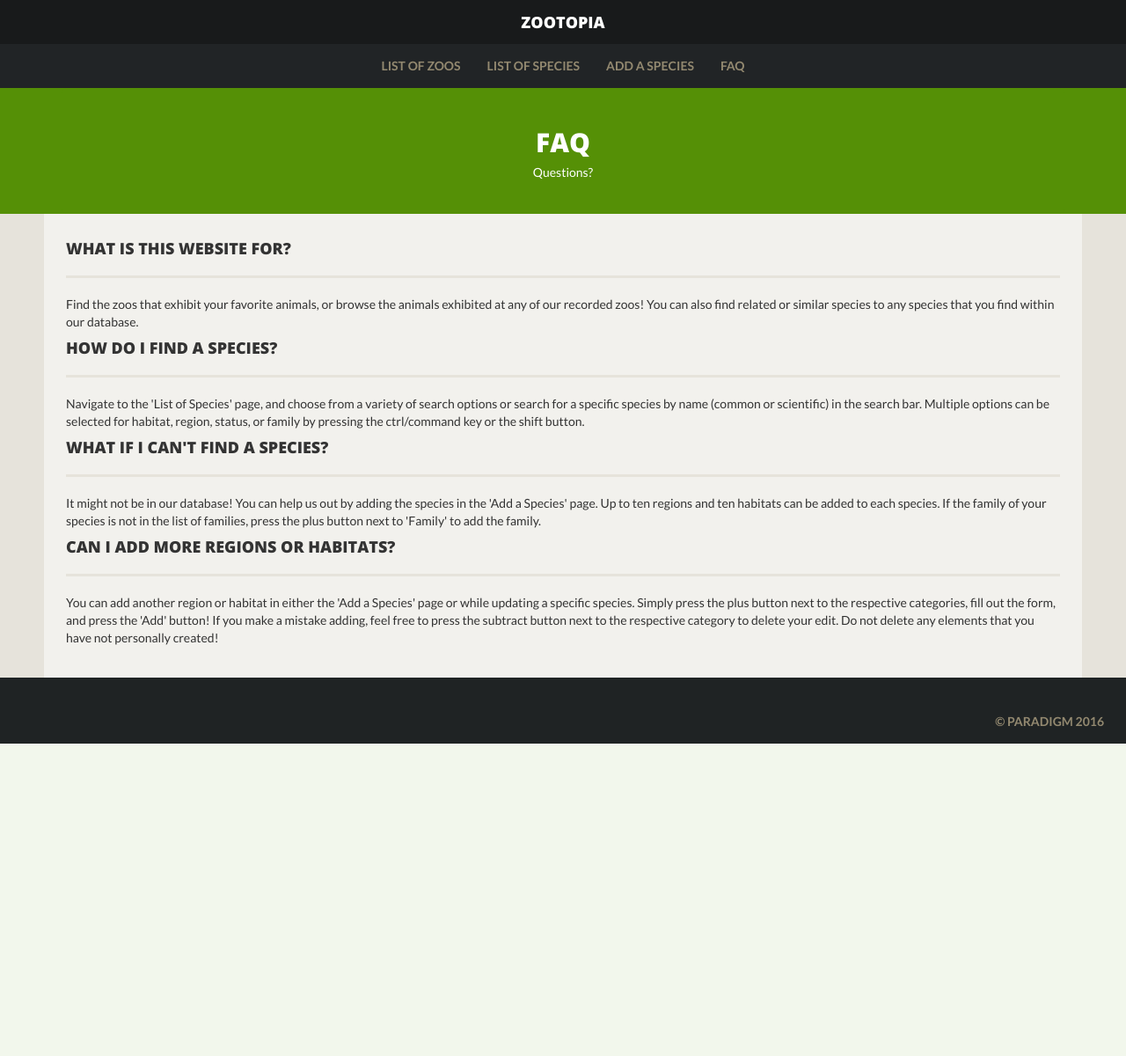
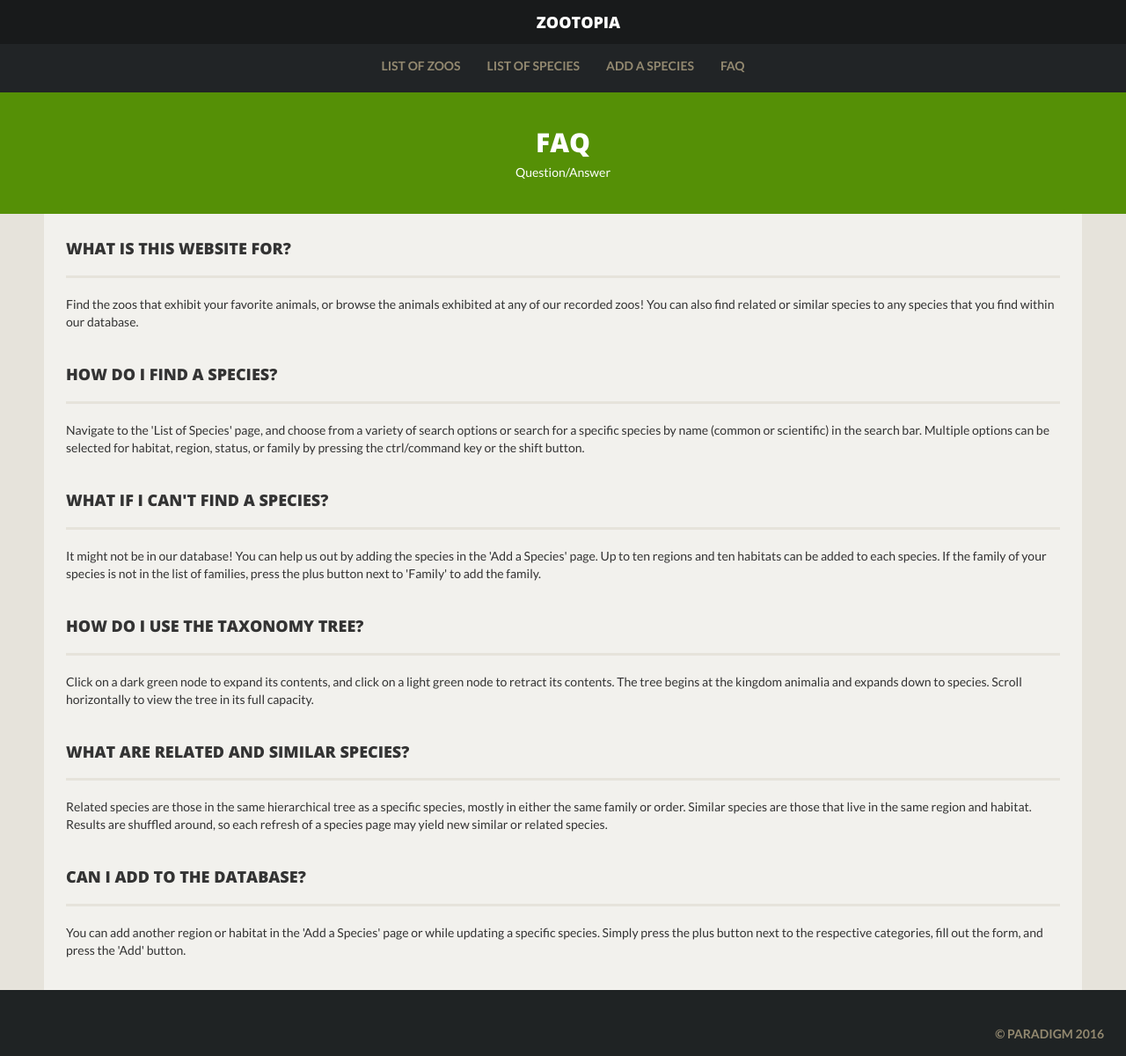
Before and after one commit to akeenan2/paradigm, a Django app: page /help/ in a window 1280 px wide. Shown: the whole page at 88% size. Before the commit the page ends 845 px from the top, so only its background shows below. Run offline with Django 3.2, Linux system fonts and the light colour scheme; some libraries are stand-ins or nearby versions.

Commit message:
fix tree and db

```diff
--- a/website/zoo/static/css/main.css
+++ b/website/zoo/static/css/main.css
@@ -10,11 +10,12 @@ html {
 }
 body {
     background-color: #e6e3db;
+    height: 100%;
 }
 /* navbar style */
 .navbar {
     text-transform: uppercase;
-    font-weight: 800;
+    font-weight: 700;
     margin-bottom: 0px;
     text-align: center;
     border-width: 0px;
@@ -23,7 +24,6 @@ body {
 .nav.navbar-nav {
     display: inline-block;
     float: none;
-    vertical-align: top;
 }
 .nav.navbar-nav li a,
 .nav.navbar-nav li a:link,
@@ -44,16 +44,22 @@ body {
     border-radius: 0px;
 }
 .navbar-brand {
+    margin-left: 35px;
     font-family: 'Open Sans', sans-serif;
     color: #fff;
 }
 .navbar-brand:hover {
     color: #e59400;
 }
+.navbar-header {
+    margin-top: 5px;
+    display: inline-block;
+    float: right;
+}
 /* header/footer style */
 header {
     text-align: center;
-    margin-top: 120px;
+    margin-top: 65px;
     background-color: #559006;
 }
 @media (min-width: 768px) {
@@ -115,6 +121,7 @@ section {
     padding-left: 25px;
     padding-bottom: 100px;
     background-color: #f2f1ed;
+    overflow: scroll;
 }
 @media (min-width: 768px) {
     section {
@@ -142,6 +149,9 @@ img.fit {
     margin-right: auto;
     width: 100%;
     max-width: 855px;
+}
+.center {
+    text-align: center;
 }
 .table-striped tbody tr:nth-child(odd) td, .table-striped tbody tr:nth-child(odd) th {
    background-color: #e6e3db;
--- a/website/zoo/static/js/main.js
+++ b/website/zoo/static/js/main.js
@@ -1,7 +1,3 @@
-$(document).ready(function() {
-    $('#pagination').DataTable();
-});
-
 function change_link(obj,baseurl) {
     var original = obj.innerHTML; // without underscores
     var fixed = original.replace(/ /g,'_'); // with underscores
@@ -25,6 +21,10 @@ function hide_overlay(obj) {
     document.getElementById(id).className = "overlay hide";
 }
 
+$(document).ready(function() {
+    $('#pagination').DataTable();
+});
+
 $('input.limit-habitats').on('change', function(e) {
 // limit to 10
     if($('.limit-habitats').filter(':checked').length >= 10) {
@@ -42,3 +42,11 @@ $('input.limit-regions').on('change', function(e) {
         $('.limit-regions').removeAttr("disabled");
     }
 });
+
+$(window).scroll(function() {
+  if ($(document).scrollTop() > 50) {
+    $('nav').addClass('shrink');
+  } else {
+    $('nav').removeClass('shrink');
+  }
+});
--- a/website/zoo/templates/layouts/base.html
+++ b/website/zoo/templates/layouts/base.html
@@ -28,13 +28,13 @@
         <nav class="navbar navbar-fixed-top">
         <div class="navbar-title">
             <a class="nav navbar-nav navbar-brand" href="/">Zootopia</a>
-        </div>
-        <div class="container">
             <div class="navbar-header">
                 <button type="button" class="navbar-toggle collapsed" data-toggle="collapse" data-target="#navbar-collapse" aria-expanded="false">
                     <i class="fa fa-bars"></i>
                 </button>
             </div>
+        </div>
+        <div class="container">
             <!-- links -->
             <div class="collapse navbar-collapse" id="navbar-collapse">
                 <ul class="nav navbar-nav">
@@ -58,7 +58,6 @@
         </header>
 
         {% block overlay %}{% endblock %}
-
         <section id="section">
         {% block content %}{% endblock %}
         </section>
--- a/website/zoo/templates/zoo/help.html
+++ b/website/zoo/templates/zoo/help.html
@@ -1,8 +1,8 @@
-<!-- index.html -->
+<!-- help.html -->
 {% extends "layouts/base.html" %}
 {% block page_title %}FAQ{% endblock %}
 {% block jumbotron_name %}FAQ{% endblock %}
-{% block jumbotron_description %}Questions?{% endblock %}
+{% block jumbotron_description %}Question/Answer{% endblock %}
 
 {% block navbar %}
 <div class="collapse navbar-collapse" id="navbar-collapse">
@@ -20,13 +20,24 @@
 <h4> What is this website for? </h4>
 <hr>
 <p> Find the zoos that exhibit your favorite animals, or browse the animals exhibited at any of our recorded zoos! You can also find related or similar species to any species that you find within our database. </p>
+<br>
 <h4> How do I find a species? </h4>
 <hr>
 <p> Navigate to the 'List of Species' page, and choose from a variety of search options or search for a specific species by name (common or scientific) in the search bar. Multiple options can be selected for habitat, region, status, or family by pressing the ctrl/command key or the shift button. </p>
+<br>
 <h4> What if I can't find a species? </h4>
 <hr>
 <p> It might not be in our database! You can help us out by adding the species in the 'Add a Species' page. Up to ten regions and ten habitats can be added to each species. If the family of your species is not in the list of families, press the plus button next to 'Family' to add the family. </p>
-<h4> Can I add more regions or habitats? </h4>
+<br>
+<h4> How do I use the taxonomy tree? </h4>
 <hr>
-<p> You can add another region or habitat in either the 'Add a Species' page or while updating a specific species. Simply press the plus button next to the respective categories, fill out the form, and press the 'Add' button! If you make a mistake adding, feel free to press the subtract button next to the respective category to delete your edit. Do not delete any elements that you have not personally created! <p>
+<p> Click on a dark green node to expand its contents, and click on a light green node to retract its contents. The tree begins at the kingdom animalia and expands down to species. Scroll horizontally to view the tree in its full capacity. </p>
+<br>
+<h4> What are related and similar species? </h4>
+<hr>
+<p> Related species are those in the same hierarchical tree as a specific species, mostly in either the same family or order. Similar species are those that live in the same region and habitat. Results are shuffled around, so each refresh of a species page may yield new similar or related species. </p>
+<br>
+<h4> Can I add to the database? </h4>
+<hr>
+<p> You can add another region or habitat in the 'Add a Species' page or while updating a specific species. Simply press the plus button next to the respective categories, fill out the form, and press the 'Add' button. <p>
 {% endblock %}
--- a/website/zoo/templates/zoo/update_zoo.html
+++ b/website/zoo/templates/zoo/update_zoo.html
@@ -1,9 +1,6 @@
 <!-- update_zoo.html -->
-
 {% extends "layouts/navbar.html" %}
-
 {% block page_title %}Update {{ zoo.zoo_name }}{% endblock %}
-
 {% block jumbotron_name %}Update {{ zoo.zoo_name }}{% endblock %}
 {% block jumbotron_description %}Update zoo information{% endblock %}
 
@@ -125,7 +122,7 @@
     </div>
     <div class="form-group row">
         <div class="col-sm-12">
-            <button type="submit" class="btn btn-default">Update</button>
+            <input class="btn btn-default" type="submit" name="update" value="Update"/>
         </div>
     </div>
 </form>
--- a/website/zoo/views.py
+++ b/website/zoo/views.py
@@ -7,6 +7,7 @@ from django.http import HttpResponseRedirect
 from math import ceil
 from .models import *
 from .functions import convert_time,revert_time
+from django.utils.safestring import mark_safe
 import json
 
 def index(request):
@@ -67,10 +68,11 @@ def index(request):
         for p in phylums:
             phylum_children.append({'name':p[0],'children':phylums_dict[p[0]]})
 
-    classification = {'name':'animalia','children':[{'name':'child'}]}
+    classification = {"name":"animalia","children":phylum_children}
     classification_json = json.dumps(classification)
+
     context = {
-        'classification_json':classification_json
+        'classification_json':(mark_safe(classification_json))
     }
 
     return render(request,'zoo/index.html',context)
@@ -147,13 +149,14 @@ def update_zoo(request,_zoo_name):
     zoo = Zoo.objects.get(zoo_name=zoo_name)
 # update the specific zoo
     if request.method == 'POST':
-    # convert time to database format
-        time_open = revert_time(request.POST.get("open_hour"),request.POST.get("open_minute"),request.POST.get("open_period"))
-        time_close = revert_time(request.POST.get("close_hour"),request.POST.get("close_minute"),request.POST.get("close_period"))
-        with connection.cursor() as cursor:
-            cursor.execute('UPDATE Zoo SET zoo_name=%s,city=%s,state=%s,address=%s,latitude=%s,longitude=%s,num_animals=%s,acres=%s,time_open=%s,time_close=%s,annual_visitors=%s,website=%s WHERE zoo_name=%s',[request.POST.get("zoo_name"),request.POST.get("city"),request.POST.get("state"),request.POST.get("address"),request.POST.get("latitude"),request.POST.get("longitude"),request.POST.get("num_animals"),request.POST.get("acres"),time_open,time_close,request.POST.get("annual_visitors"),request.POST.get("website"),zoo_name])
-    # redirect back to the zoo detail page
-        return HttpResponseRedirect('/zoo/'+_zoo_name+'/')
+        if request.POST.get('update'):
+        # convert time to database format
+            time_open = revert_time(request.POST.get("open_hour"),request.POST.get("open_minute"),request.POST.get("open_period"))
+            time_close = revert_time(request.POST.get("close_hour"),request.POST.get("close_minute"),request.POST.get("close_period"))
+            with connection.cursor() as cursor:
+                cursor.execute('UPDATE Zoo SET zoo_name=%s,city=%s,state=%s,address=%s,latitude=%s,longitude=%s,num_animals=%s,acres=%s,time_open=%s,time_close=%s,annual_visitors=%s,website=%s WHERE zoo_name=%s',[request.POST.get("zoo_name"),request.POST.get("city"),request.POST.get("state"),request.POST.get("address"),request.POST.get("latitude"),request.POST.get("longitude"),request.POST.get("num_animals"),request.POST.get("acres"),time_open,time_close,request.POST.get("annual_visitors"),request.POST.get("website"),zoo_name])
+        # redirect back to the zoo detail page
+            return HttpResponseRedirect('/zoo/'+_zoo_name+'/')
     states = State.objects.values_list('abbrv',flat=True)
     time_open = convert_time(zoo.time_open)
     time_close = convert_time(zoo.time_close)
@@ -315,8 +318,11 @@ def species(request,_species):
     for habitat in habitats[:-1]:
         conditions = conditions + 'Species.habitat LIKE "%' + habitat + '%" OR '
     conditions = conditions + 'Species.habitat LIKE "%' + habitats[-1] + '%")';
+# no repeating species
     for specie in related_species:
         conditions = conditions + ' AND Species.species != "' + specie[0] + '"'
+# exclude the current species
+    conditions = conditions + ' AND Species.species != "' + species.species + '"'
 # query the database for all the related species
     with connection.cursor() as cursor:
         query = 'SELECT Species.species FROM Species' + conditions + ' ORDER BY RAND() LIMIT 5'
@@ -372,7 +378,7 @@ def update_species(request,_species):
             with connection.cursor() as cursor:
                 for family in request.POST.getlist('remove-families'):
                     cursor.execute('DELETE FROM Classification WHERE family=%s',[family])
-        elif request.POST.get('submit'):
+        elif request.POST.get('update'):
         # update the species
             select_habitats = request.POST.getlist('update-habitats')
             select_regions = request.POST.getlist('update-regions')
@@ -425,6 +431,7 @@ def add_species(request):
 # add the species based on user input
     if request.method == 'POST':
         if request.POST.get('submit-add-region'):
+            print 'add region'
         # add the new region
             with connection.cursor() as cursor:
                 cursor.execute('INSERT INTO Region(region,descr) values(%s,%s)',[request.POST.get('new-region'),request.POST.get('region-descr')])
@@ -466,10 +473,7 @@ def add_species(request):
         # update the database
             with connection.cursor() as cursor:
                 cursor.execute('INSERT INTO Species(species,common_name,genus,family,region,habitat,status) values(%s,%s,%s,%s,%s,%s,%s)',[request.POST.get('species'),request.POST.get('common_name'),request.POST.get('genus'),request.POST.get('family'),regions,habitats,request.POST.get('add-status')])
-            return HttpResponseRedirect('/species/')
-    # if chose to add a family, redirect to appropriate page
-        elif request.POST.get('add-family'):
-            return HttpResponseRedirect('/add/family/'+request.POST.get('family').replace(" ","_")+'/')
+            return HttpResponseRedirect('/species/'+request.POST.get('species').replace(" ","_")+'/')
     habitats = Habitat.objects.values_list('habitat',flat=True)
     families = Classification.objects.values_list('family',flat=True)
     regions = Region.objects.values_list('region',flat=True)
```
Also changed, not shown: db/classification.csv (+5 -7 lines), website/zoo/static/css/tmp.css (deleted, +0 -19 lines), website/zoo/templates/zoo/add_species.html (+4 -4 lines), website/zoo/templates/zoo/index.html (+34 -27 lines), website/zoo/templates/zoo/species.html (+6 -4 lines), website/zoo/templates/zoo/update_species.html (+4 -4 lines), db/species.csv, website/zoo/static/img/favicon.ico, website/zoo/templates/layouts/overlay.html (line endings or trailing spaces).
